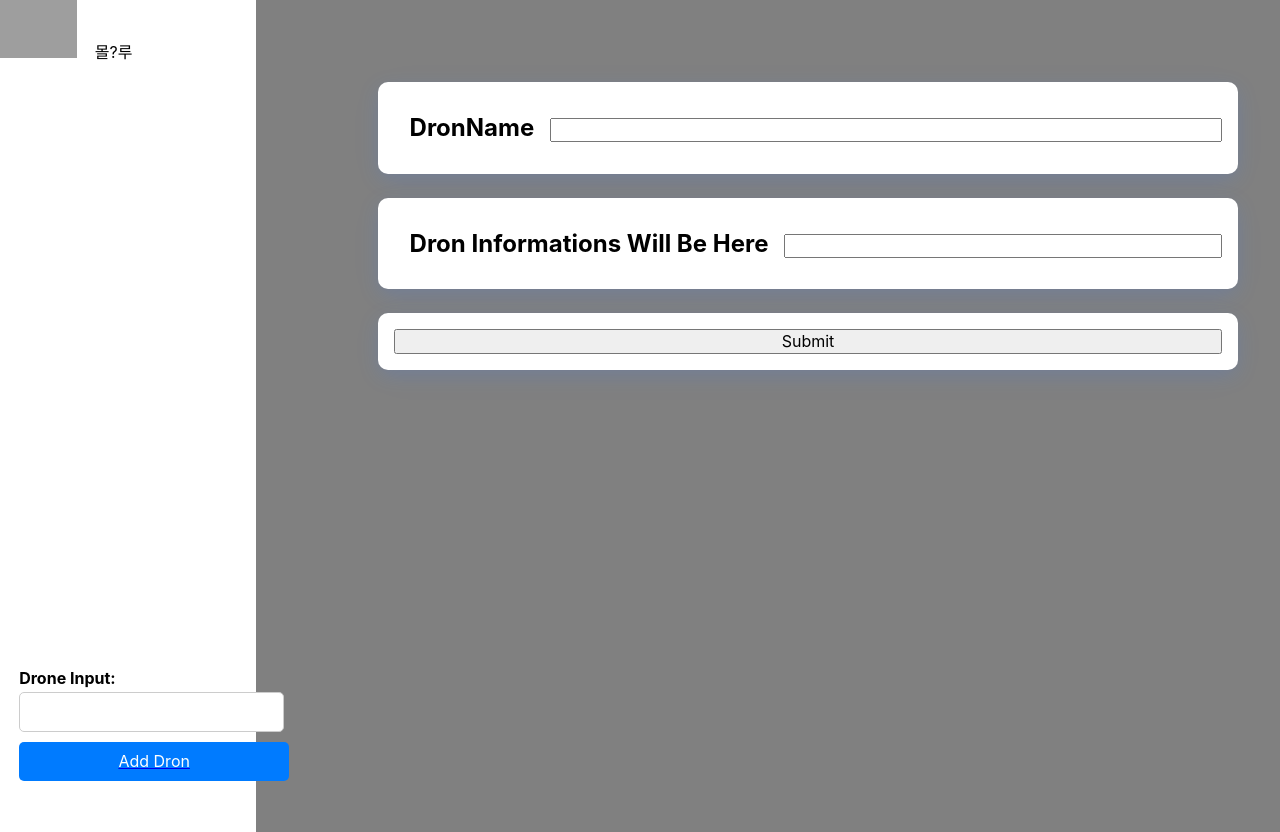
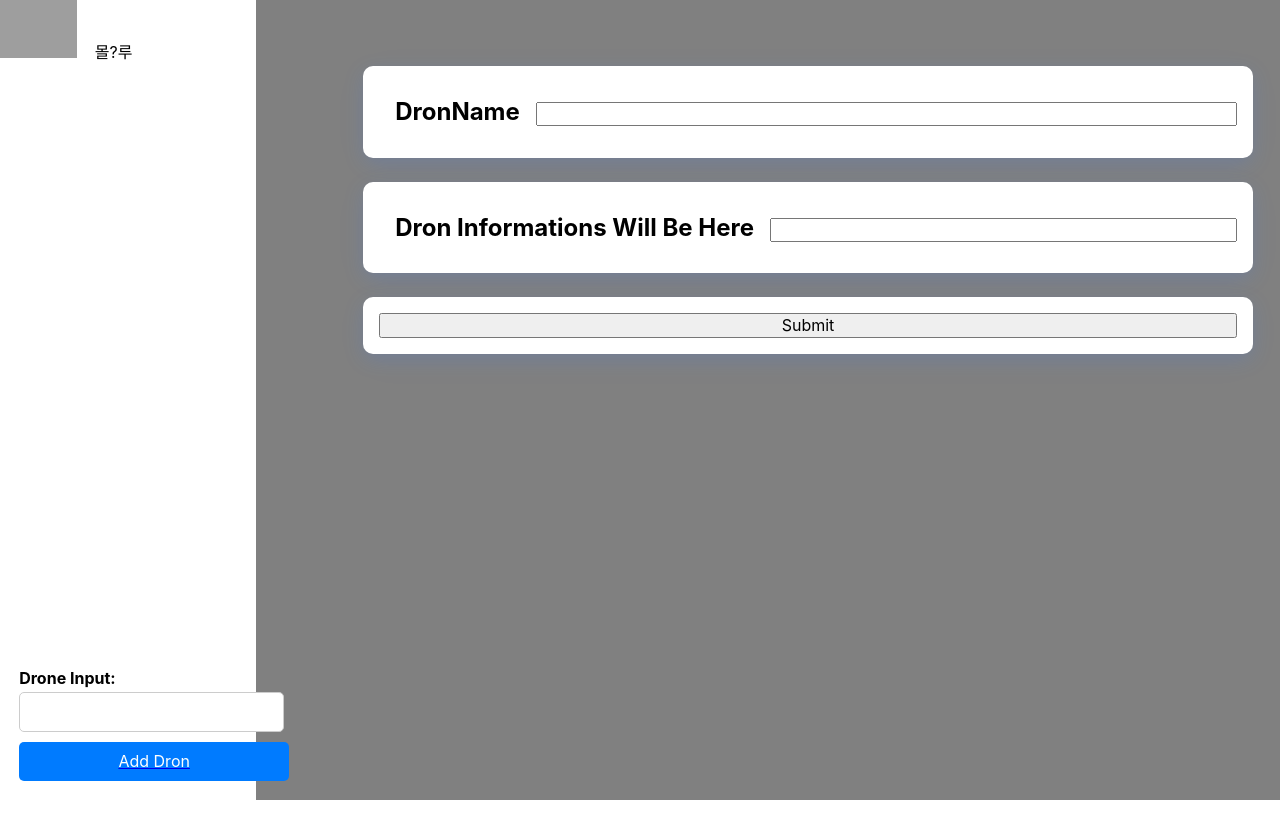
Before and after one commit to Insiro/nexus_dron_fe, a React (Create React App) app: page /drons/new in a window 1280 px wide. After the commit the page ends 800 px from the top, so only its background shows below. Built offline with nearby package versions, Linux system fonts and the light colour scheme; grey boxes are pictures that could not be loaded.

Commit message:
fix:style for overflow

```diff
--- a/src/components/layout/normal.jsx
+++ b/src/components/layout/normal.jsx
@@ -17,6 +17,7 @@ export const ContentWrapper = styled.div`
     ${styles.MEDIAQUERY_UNDER_R} {
         margin-left: ${(props) => (props.opened ? '256px ' : '0')};
     }
+    overflow: scroll;
 `;
 
 export const NormalLayout = ({ children }) => {
--- a/src/index.css
+++ b/src/index.css
@@ -24,8 +24,8 @@ code {
 }
 
 .cards {
-    padding: 1rem;
     background: #808080;
+    overflow-y: scroll;
     height: 100%;
 }
 
```
